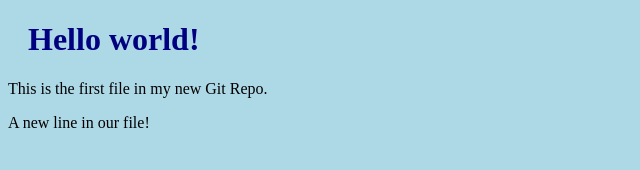
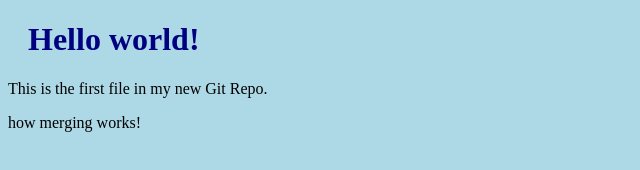
Before and after one commit to officialbiolu1/hello-world, a plain HTML site: page index.html in a window 1280 px wide. Shown: the full height of the page, 0-640 px from the left. Drawn offline with Linux system fonts and the light colour scheme.

Commit message:
updated index.html

```diff
--- a/index.html
+++ b/index.html
@@ -8,7 +8,7 @@
 
 <h1>Hello world!</h1>
 <p>This is the first file in my new Git Repo.</p>
-<p>A new line in our file!</p>
+<p>how merging works!</p>
 
 </body>
 </html>
```
